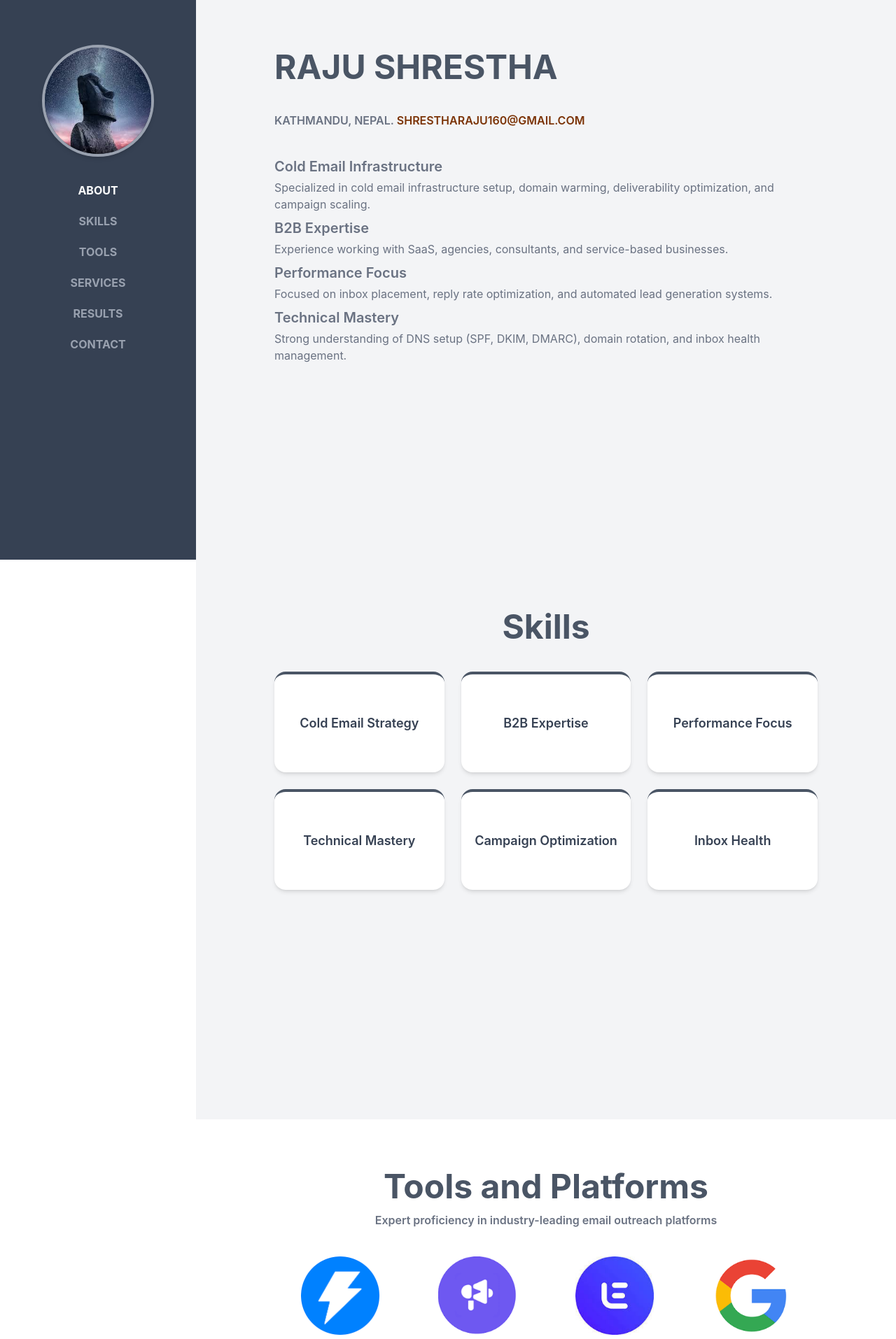
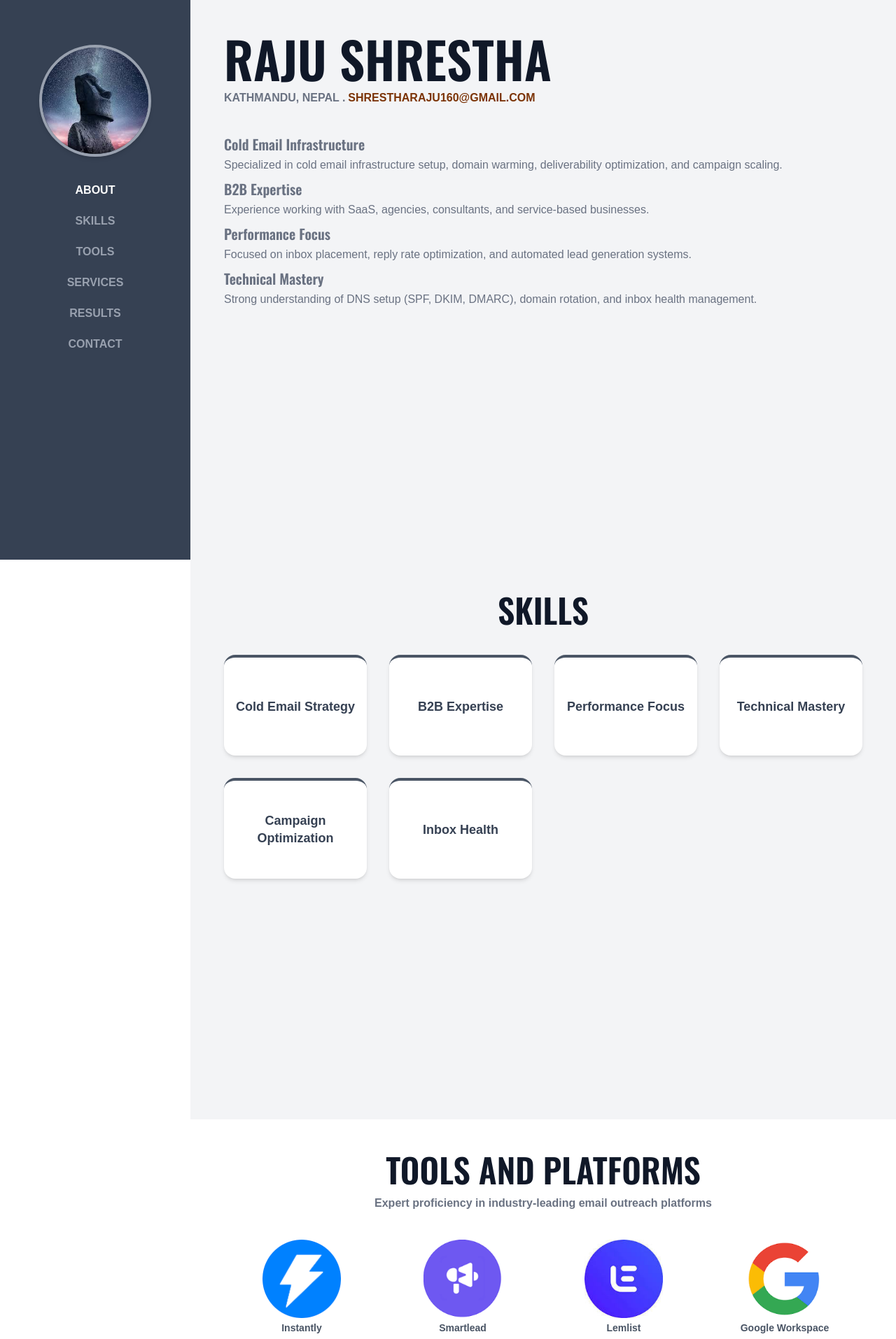
Before and after one commit to ranjushrestha/Email-Portfolio, a React (Vite) app: page / in a window 1280 px wide. Shown: the top 1914 px of the page at 70% size. Built offline with nearby package versions, Linux system fonts and the light colour scheme.

Commit message:
Update font styles and global CSS

```diff
--- a/index.html
+++ b/index.html
@@ -3,6 +3,10 @@
   <head>
     <meta charset="UTF-8" />
     <link rel="icon" type="image/png+xml" href="/logo.png" />
+    <link
+      href="https://fonts.googleapis.com/css2?family=Oswald:wght@400;600;700&display=swap"
+      rel="stylesheet"
+    />
     <meta name="viewport" content="width=device-width, initial-scale=1.0" />
     <title>Raju Shrestha</title>
   </head>
--- a/src/components/layouts/Sidebar.jsx
+++ b/src/components/layouts/Sidebar.jsx
@@ -13,7 +13,7 @@ const Sidebar = ({ active }) => {
   return (
     <>
       {/* Large Screen Sidebar */}
-      <aside className="hidden lg:flex fixed top-0 left-0 h-screen w-70 bg-gray-700 text-white p-5 flex-col pt-4">
+      <aside className="hidden lg:flex fixed top-0 left-0 h-screen w-68 bg-gray-700 text-white p-5 flex-col pt-4">
         <div className="flex flex-col items-center mt-12 text-center">
           <a
             href="#about"
--- a/src/index.css
+++ b/src/index.css
@@ -1,9 +1,19 @@
 @import "tailwindcss";
+
+
+h1, h2, h3, h4, h5, h6 {
+  font-family: 'Oswald', sans-serif;
+}
+
+body, p, span, a, li, input, button {
+  font-family:  sans-serif;
+}
 
 /* in global CSS */
 html, body {
   margin: 0;
   padding: 0;
   height: 100%;
+
   box-sizing: border-box;
 }
--- a/src/layouts/ScrollsPy.jsx
+++ b/src/layouts/ScrollsPy.jsx
@@ -43,7 +43,7 @@ const ScrollSpy = () => {
   return (
     <div className="flex flex-col lg:flex-row min-h-screen">
       <Sidebar active={active} />
-      <div className="flex-1 bg-gray-100 lg:ml-70">
+      <div className="flex-1 bg-gray-100 lg:ml-68">
         <main className="grow overflow-auto">
           <section id="about" className="min-h-screen p-8">
             <About />
--- a/src/pages/About.jsx
+++ b/src/pages/About.jsx
@@ -31,15 +31,15 @@ const aboutData = {
 
 const About = ({ data = aboutData }) => {
   return (
-    <div className="mt-10 px-4 sm:px-6 lg:px-20">
+    <div className="mt-10 px-4 lg:mt-4">
       {/* Heading */}
-      <h2 className="text-3xl sm:text-5xl text-gray-600 font-bold mb-6 text-center sm:text-left">
+      <h2 className="text-4xl sm:text-7xl text-gray-900 font-semibold text-center sm:text-left">
         {data.name}
       </h2>
 
       {/* Intro paragraph */}
-      <p className="pt-4 font-semibold text-base text-gray-500 max-w-2xl flex flex-col sm:flex-row items-center sm:items-center text-center sm:text-left gap-1">
-        <span>{data.location}.</span>
+      <p className="pt-2 font-semibold text-base text-gray-500 max-w-2xl flex flex-col sm:flex-row items-center sm:items-center text-center sm:text-left gap-1">
+        <span>{data.location} . </span>
         <a
           href={`mailto:${data.email}`}
           className="text-amber-900 text-base hover:underline"
--- a/src/pages/Contact.jsx
+++ b/src/pages/Contact.jsx
@@ -82,10 +82,10 @@ const ContactForm = () => {
   };
 
   return (
-    <div className="mt-10 px-4 sm:px-6 lg:px-20 flex justify-center sm:justify-start">
+    <div className="mt-10 px-4 lg:mt-4 flex justify-center sm:justify-start">
       <div className="w-full lg:w-auto max-w-full">
-        <h2 className="text-4xl lg:text-5xl font-bold mb-5 text-gray-600 text-center sm:text-left w-full">
-          Let's Work Together
+        <h2 className="text-4xl lg:text-5xl font-semibold mb-5 text-gray-900 text-center sm:text-left w-full">
+          LET'S WORK TOGETHER
         </h2>
         <p className="font-semibold mb-15 text-gray-500 text-center sm:text-left">
           Ready to scale your outreach and generate qualified leads on autopilot?
--- a/src/pages/Results.jsx
+++ b/src/pages/Results.jsx
@@ -50,9 +50,9 @@ const Results = () => {
   }, []);
 
   return (
-    <div className="mt-10 px-4 sm:px-6 lg:px-20">
-      <h2 className="text-4xl font-bold mb-5 text-gray-600 text-center sm:text-left sm:text-5xl">
-        Results That Matter
+    <div className="mt-10 px-4 lg:mt-4  ">
+      <h2 className="text-4xl font-semibold mb-5 text-gray-900 text-center sm:text-left sm:text-5xl">
+        RESULTS THAT MATTER
       </h2>
 
       <p className="font-semibold mb-10 text-gray-500 text-center sm:text-left">
@@ -74,7 +74,7 @@ const Results = () => {
               alt={`${card.title} icon`}
               className="w-10 h-10 mb-3"
             />
-            <h3 className="text-2xl font-semibold mb-2 lg:text-4xl lg:font-bold">
+            <h3 className="text-2xl font-semibold mb-2 lg:text-3xl lg:font-bold">
               {card.title}
             </h3>
             <p className="text-gray-700 font-semibold text-center break-words">
--- a/src/pages/Services.jsx
+++ b/src/pages/Services.jsx
@@ -35,9 +35,9 @@ const Services = () => {
   ];
 
   return (
-    <div className="mt-10 px-4 sm:px-6 lg:px-20">
-      <h2 className="text-4xl lg:text-5xl font-bold mb-5 text-gray-600 text-center sm:text-left">
-        Services
+    <div className="mt-10 px-4 lg:mt-4 ">
+      <h2 className="text-4xl lg:text-5xl font-semibold mb-5  text-center sm:text-left">
+        SERVICES
       </h2>
 
       <div className="grid grid-cols-1 sm:grid-cols-2 md:grid-cols-3 gap-6 w-full">
--- a/src/pages/Skills.jsx
+++ b/src/pages/Skills.jsx
@@ -11,26 +11,28 @@ const Skills = () => {
   ];
 
   return (
-    <div className="mt-10 px-4 sm:px-6 lg:px-20">
-      <h2 className="text-4xl sm:text-5xl text-gray-600 font-bold mb-10 text-center">
-        Skills
+    <div className="mt-10 px-4 lg:mt-4 ">
+      <h2 className="text-4xl sm:text-5xl text-gray-900 font-semibold mb-10 text-center">
+        SKILLS
       </h2>
 
       {/* Grid container */}
-      <div className="grid grid-cols-2 sm:grid-cols-2 lg:grid-cols-3 gap-6 justify-items-center">
+     <div className="grid grid-cols-2 sm:grid-cols-3 lg:grid-cols-4 gap-8 justify-items-center">
   {skills.map((skill, index) => (
     <div
       key={index}
       className="
         bg-white border-t-4 border-gray-600
-              w-full max-w-xs
+        w-full
         min-h-[9rem] rounded-2xl shadow-md
         hover:shadow-xl hover:-translate-y-2 hover:scale-105
         transition-all duration-500 ease-in-out
         cursor-pointer flex flex-col items-center justify-center text-center p-4
       "
     >
-            <p className="text-lg font-semibold text-gray-700">{skill}</p>
+      <p className="text-sm sm:text-lg font-semibold text-gray-700 leading-snug">
+        {skill}
+      </p>
     </div>
   ))}
 </div>
--- a/src/pages/Tools.jsx
+++ b/src/pages/Tools.jsx
@@ -10,9 +10,9 @@ const Tools = () => {
   const titles = ['Instantly', 'Smartlead', 'Lemlist', 'Google Workspace', 'Microsoft 365'];
 
   return (
-    <div className="mt-10 px-4 sm:px-6 lg:px-20">
-      <h2 className="text-4xl sm:text-5xl text-gray-600 font-bold mb-3 text-center">
-        Tools and Platforms
+    <div className="mt-10 px-4 lg:mt-4 ">
+      <h2 className="text-4xl sm:text-5xl text-gray-900 font-semibold mb-3 text-center">
+        TOOLS AND PLATFORMS
       </h2>
       <p className="font-semibold text-gray-500 text-center mb-10">
         Expert proficiency in industry-leading email outreach platforms
```
Lines whose indentation alone changed are shown as unchanged.
